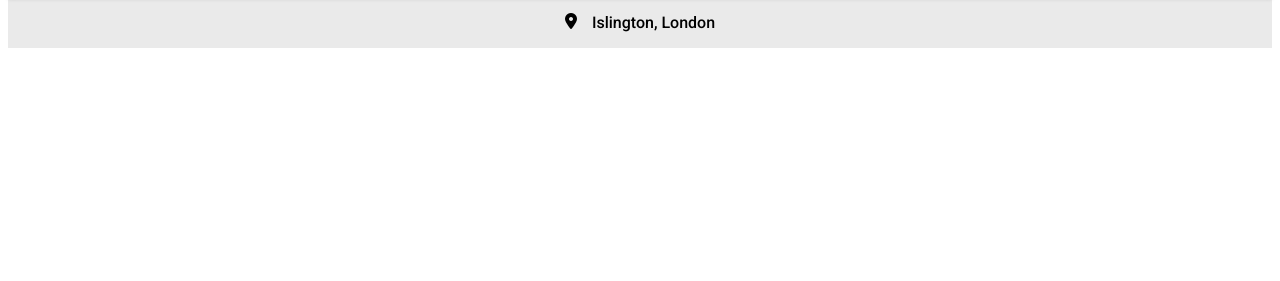
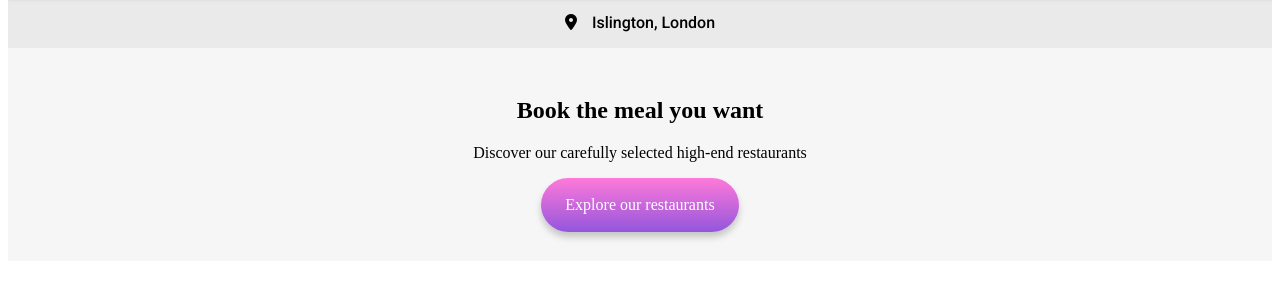
Before and after one commit to HSheikhcodes/OMF, a plain HTML site: page index.html in a window 1280 px wide. Shown: the part 45-326 px from the top of the page. Drawn offline with Linux system fonts and the light colour scheme; a web font is replaced by a local one.

Commit message:
explore button

```diff
--- a/CSS/style.css
+++ b/CSS/style.css
@@ -1,5 +1,6 @@
-*
+* body
 
+/****************************Oh-My-Food Logo****/
 
 .logo-header {
     display: flex;
@@ -11,6 +12,8 @@
     justify-content: center;
     flex-wrap: nowrap;
 }
+
+/****************************Address-Section****/
 
 address {
     display: flex;
@@ -26,4 +29,48 @@ address {
 }
 .fa-location-dot:before, .fa-map-marker-alt:before {
     content: "\f3c5";
-    margin-right: 15px; }
+    margin-right: 15px;
+}
+
+.Discover {
+    display: flex;
+    justify-content: center;
+    background-color: #F6F6F6;
+    text-align: center;
+    padding:29px ;
+}
+.Discover > h1 {
+    font-size: 700;
+    font-weight: 24px;
+}
+
+.Discover> p {
+    font-size: 18px;
+    font-weight: 300;
+}
+
+/****************************Button****/
+
+.Button {
+    display: inline-block;
+    position: relative;
+    padding: 18px 24px;
+    border-radius: 50px;
+    color: #FFF;
+    background: linear-gradient(180deg, #FF79DA 0%, #9356DC 100%);
+    text-decoration: none;
+    box-shadow: 0 5px 7px rgba(0, 0, 0, 0.2);
+
+}
+
+.Button:hover {
+    box-shadow: 0 15px 20px rgba(0, 0, 0, 0.2);
+}
+
+.Button:after {
+    content: "";
+    position: absolute;
+    background: linear-gradient(180deg, #ff88de 0%, #a16be0 100%);
+    opacity: 0;
+}
+/****************************Restaurants****/
--- a/index.html
+++ b/index.html
@@ -30,11 +30,19 @@
     </header>
 
     <section>
+    <div class="address">
+         <address> <div class="location"> <i class="fa-solid fa-location-dot"></i> </div>   Islington, London </address>
+    </div>
 
-    <div class="address">
-         <address><i class="fa-solid fa-location-dot"></i>  Islington, London </address>
-    </div>
+    <div class="Discover">
+        <div class="explore-section">
+            <h1>Book the meal you want</h1>
+            <p>Discover our carefully selected high-end restaurants</p>
+
+            <a class="Button" href="#restaurant"> Explore our restaurants</a>
+          </div>
  </section>
+
 
 </body>
 </html>
```
